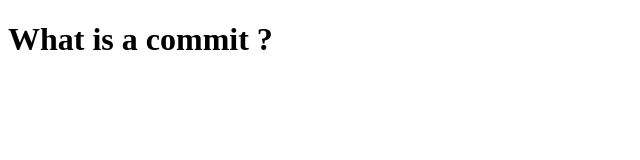
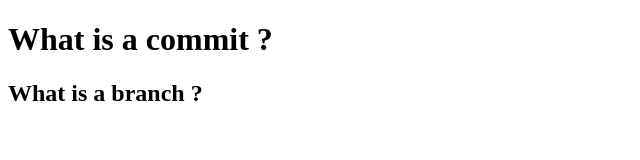
Before and after one commit to Cissou13/helloWorld, a plain HTML site: page index.html in a window 1280 px wide. Shown: the whole page, without its empty margins (0-640 px from the left). Drawn offline with Linux system fonts and the light colour scheme.

Commit message:
Adding a new <h2>

```diff
--- a/index.html
+++ b/index.html
@@ -7,5 +7,6 @@
 </head>
 <body>
     <h1> What is a commit ? </h1>
+    <h2> What is a branch ? </h2>
 </body>
 </html>
```
